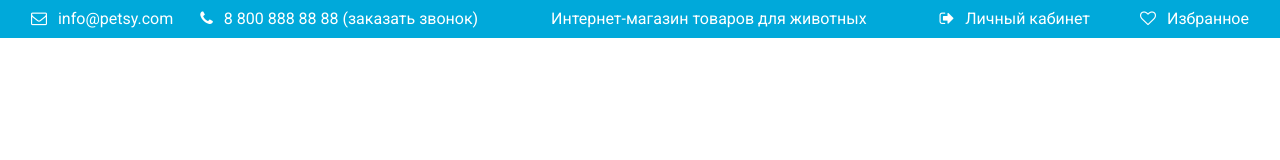
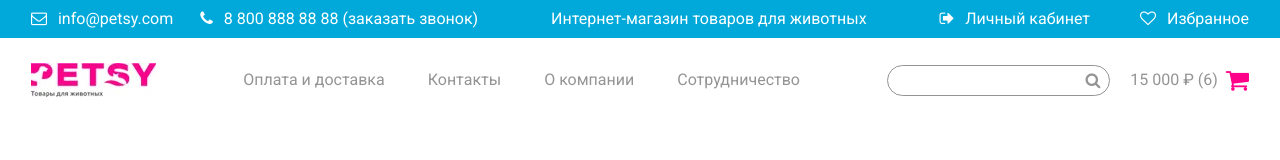
Before and after one commit to eugened503/test-adaptive, a plain HTML site: page index.html in a window 1280 px wide. Drawn offline with Linux system fonts and the light colour scheme.

Commit message:
стили для блока main-header

```diff
--- a/index.html
+++ b/index.html
@@ -45,8 +45,13 @@
                 </li>
             </ul>
         </div>
-        <!-- <div class="main-header">
-            <img class="main-header__logo" src="./image/logo.jpeg" alt="logo">
+        <div class="main-header">
+            <div class="main-header__wrapper">
+                <img class="main-header__logo" src="./image/logo.jpeg" alt="logo">
+                <button class="main-header__button">
+                    <img src="./image/btn.svg" alt="button-image">
+                </button>
+            </div>
 
             <nav class="main-header__nav">
                 <ul class="main-header__list">
@@ -66,11 +71,16 @@
             </nav>
 
             <div class="main-header__user-info">
-                <input class="main-header__search" type="text">
-                <p class="main-header__sum">15 000 ₽ (6)</p>
-                <i class="fa fa-shopping-cart"></i>
+                <div class="main-header__search-wrapper">
+                    <input class="main-header__search" type="text">
+                    <i class="fa fa-search"></i>
+                </div>
+                <div class="main-header__basket">
+                    <p class="main-header__sum">15 000 ₽ (6)</p>
+                    <i class="fa fa-shopping-cart"></i>
+                </div>
             </div>
-        </div> -->
+        </div>
     </header>
 </body>
 
--- a/pages/style.scss
+++ b/pages/style.scss
@@ -3,8 +3,6 @@
 @import url(https://fonts.googleapis.com/css?family=Roboto:400,300,500,700,900);
 
 $color-white: #ffffff;
-//$color-green: #68b738;
-//$color-black: #000000;
 $laptop: 1187px;
 $tablet: 540px;
 $mobile: 320px;
@@ -46,7 +44,6 @@ li {
   @media screen and (max-width: $laptop) {
     flex-direction: column;
   }
-
 
   .list-mt {
     @media screen and (max-width: $tablet) {
@@ -108,7 +105,7 @@ li {
   &__title {
     color: $color-white;
 
-    @media screen and (max-width: 1187px) {
+    @media screen and (max-width: $laptop) {
       order: -1;
       text-align: center;
     }
@@ -116,6 +113,118 @@ li {
     @media screen and (max-width: $tablet) {
       text-align: left;
     }
-
   }
 }
+
+.main-header {
+  display: flex;
+  align-items: flex-start;
+  justify-content: space-between;
+  align-items: center;
+  padding: 25px 31px;
+
+  @media screen and (max-width: 640px) {
+    display: block;
+  }
+
+  &__wrapper {
+    display: flex;
+    align-items: center;
+
+    @media screen and (max-width: 640px) {
+      justify-content: center;
+    }
+  }
+
+  &__button {
+    display: none;
+    @media screen and (max-width: $laptop) {
+      display: block;
+    }
+
+    img {
+      margin: 0 0 0 10px;
+    }
+  }
+
+  &__nav {
+    @media screen and (max-width: $laptop) {
+      display: none;
+    }
+  }
+
+  &__list {
+    display: flex;
+  }
+
+  &__list-item {
+    margin: 0 43px 0 0;
+    &:last-child {
+      margin: 0;
+    }
+  }
+
+  &__link {
+    display: block;
+    color: #949494;
+    transition: color 0.2s ease-in;
+
+    &:hover {
+      color: #615e5e;
+    }
+  }
+
+  &__user-info {
+    display: flex;
+    align-items: center;
+
+    @media screen and (max-width: 640px) {
+      margin: 10px 0 0;
+      justify-content: center;
+    }
+
+    @media screen and (max-width: 450px) {
+      flex-direction: column;
+    }
+  }
+
+  &__search-wrapper {
+    margin: 0 20px 0 0;
+    position: relative;
+
+    i {
+      position: absolute;
+      top: 50%;
+      right: 10px;
+      transform: translateY(-50%);
+      color: #949494;
+    }
+  }
+
+  &__search {
+    border-radius: 30px;
+    border: 1px solid #949494;
+    color: #949494;
+    padding: 5px 28px 5px 10px;
+    outline: none;
+  }
+
+  &__basket {
+    display: flex;
+    align-items: center;
+
+    @media screen and (max-width: 450px) {
+      margin: 10px 0 0;
+    }
+
+    i {
+      color: #ff0089;
+      font-size: 25px;
+    }
+  }
+
+  &__sum {
+    margin: 0 8px 0 0;
+    color: #949494;
+  }
+}
```
Also changed, not shown: image/btn.svg (added), image/convertio.svg (deleted), pages/style.css, 1 other file.
